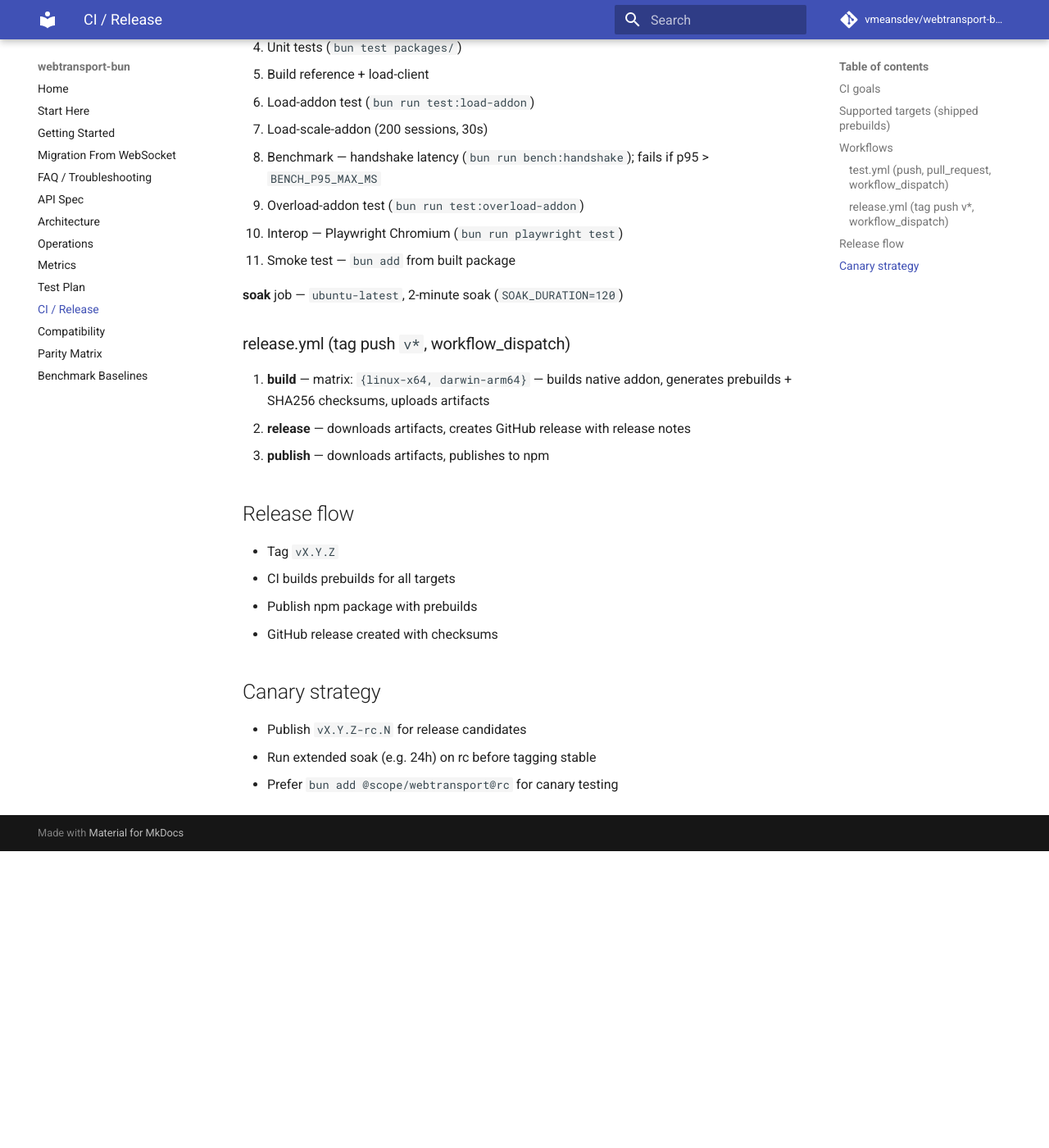
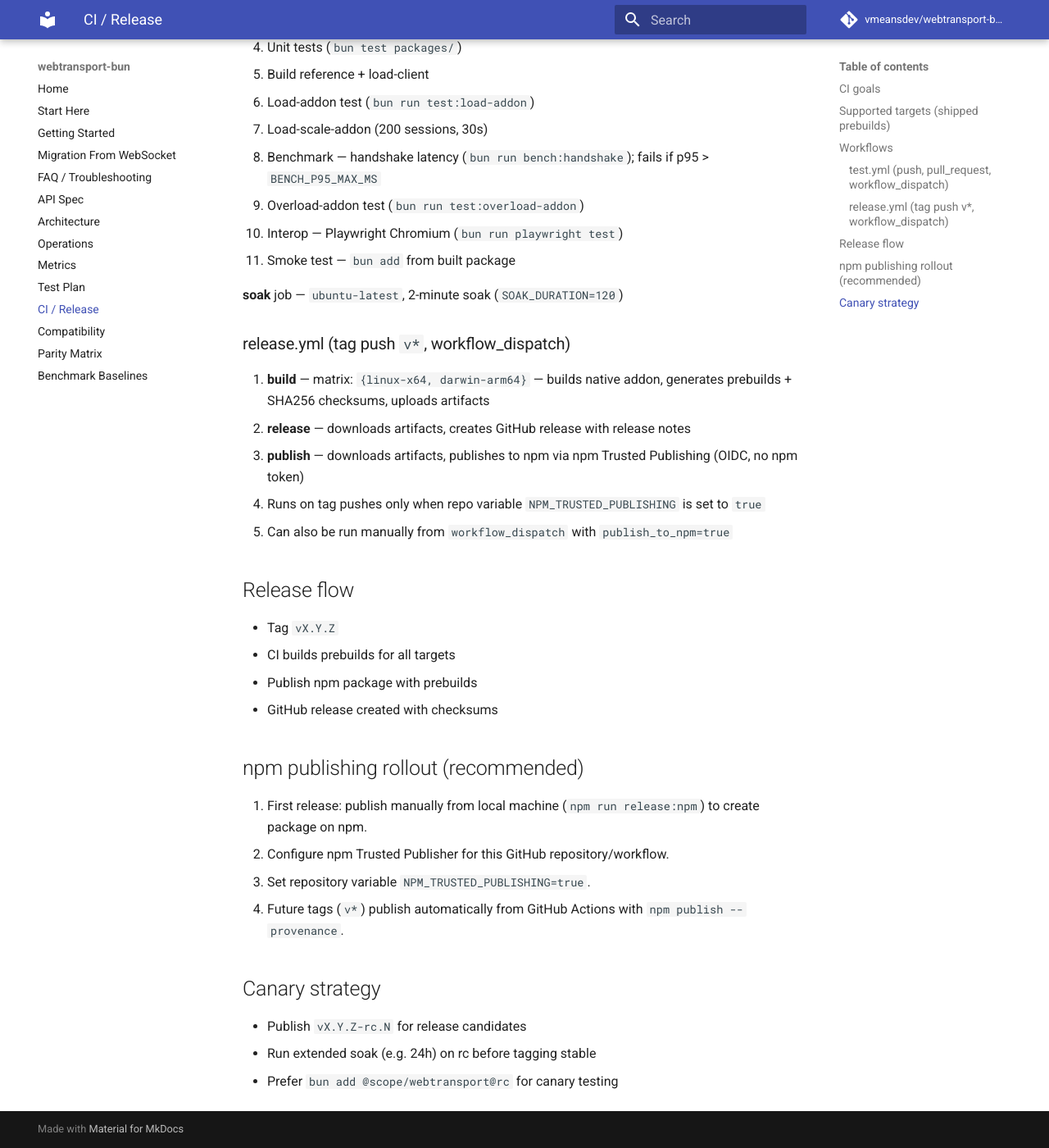
Before and after one commit to vmeansdev/webtransport-bun, an MkDocs documentation site: the page built from docs/CI.md, in a window 1280 px wide and 1400 px high, scrolled down 895 px. Shown: the whole window at 82% size. Built offline with MkDocs 1.6.1 and Material for MkDocs 9.7.7, drawn with Linux system fonts in a browser that asks for light colours; comment, search, counter and statistics services are not loaded; before the commit the page ends 1933 px from its top, so only the background shows below that.

Commit message:
Add trusted publishing release flow to remove npm token dependency

```diff
--- a/docs/CI.md
+++ b/docs/CI.md
@@ -37,7 +37,9 @@
 
 1. **build** — matrix: `{linux-x64, darwin-arm64}` — builds native addon, generates prebuilds + SHA256 checksums, uploads artifacts
 2. **release** — downloads artifacts, creates GitHub release with release notes
-3. **publish** — downloads artifacts, publishes to npm
+3. **publish** — downloads artifacts, publishes to npm via npm Trusted Publishing (OIDC, no npm token)
+   - Runs on tag pushes only when repo variable `NPM_TRUSTED_PUBLISHING` is set to `true`
+   - Can also be run manually from `workflow_dispatch` with `publish_to_npm=true`
 
 ## Release flow
 - Tag `vX.Y.Z`
@@ -45,6 +47,12 @@
 - Publish npm package with prebuilds
 - GitHub release created with checksums
 
+## npm publishing rollout (recommended)
+1. First release: publish manually from local machine (`npm run release:npm`) to create package on npm.
+2. Configure npm Trusted Publisher for this GitHub repository/workflow.
+3. Set repository variable `NPM_TRUSTED_PUBLISHING=true`.
+4. Future tags (`v*`) publish automatically from GitHub Actions with `npm publish --provenance`.
+
 ## Canary strategy
 - Publish `vX.Y.Z-rc.N` for release candidates
 - Run extended soak (e.g. 24h) on rc before tagging stable
```
Also changed, not shown: packages/webtransport/PUBLISH_CHECKLIST.md (+7 -0 lines), 1 other file.
